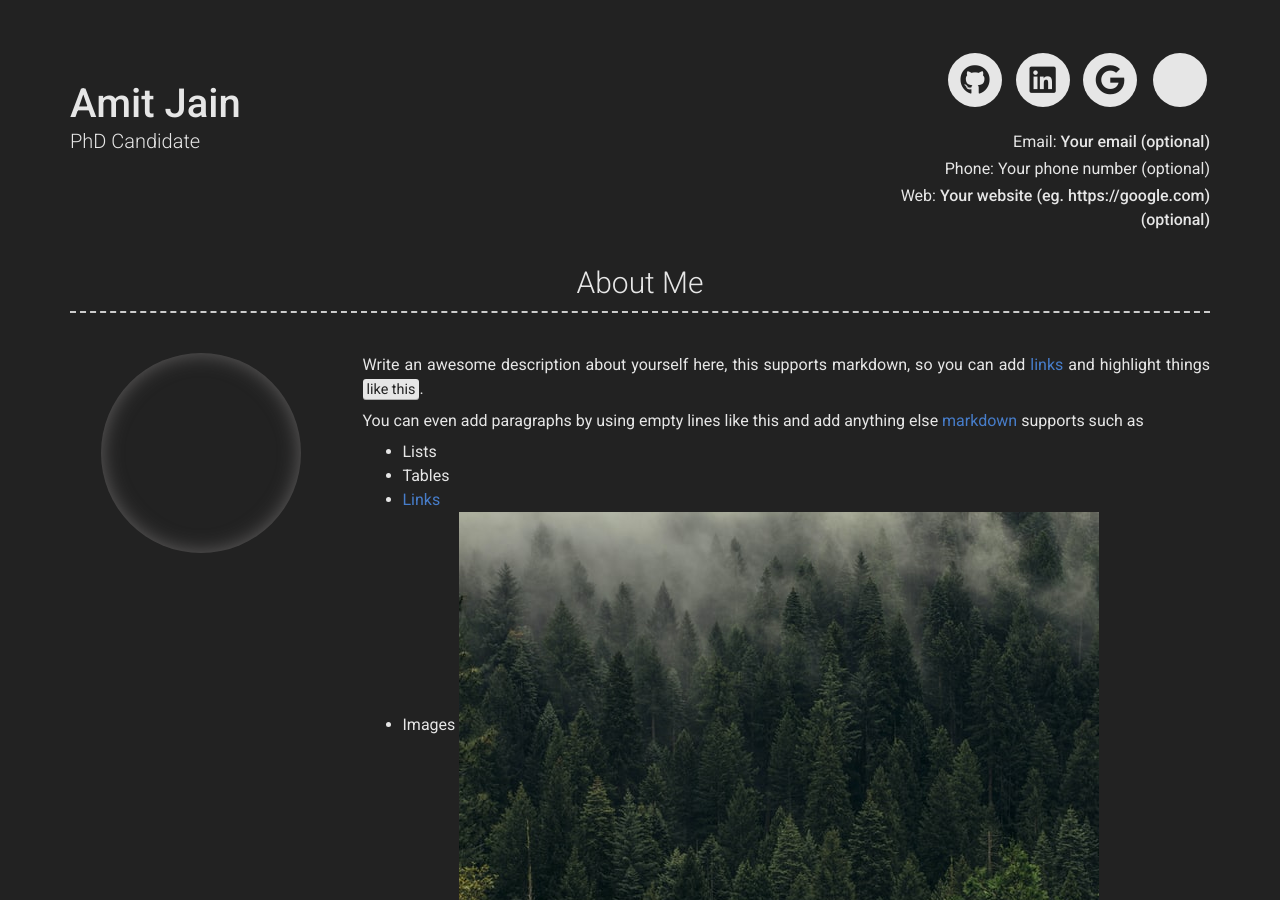
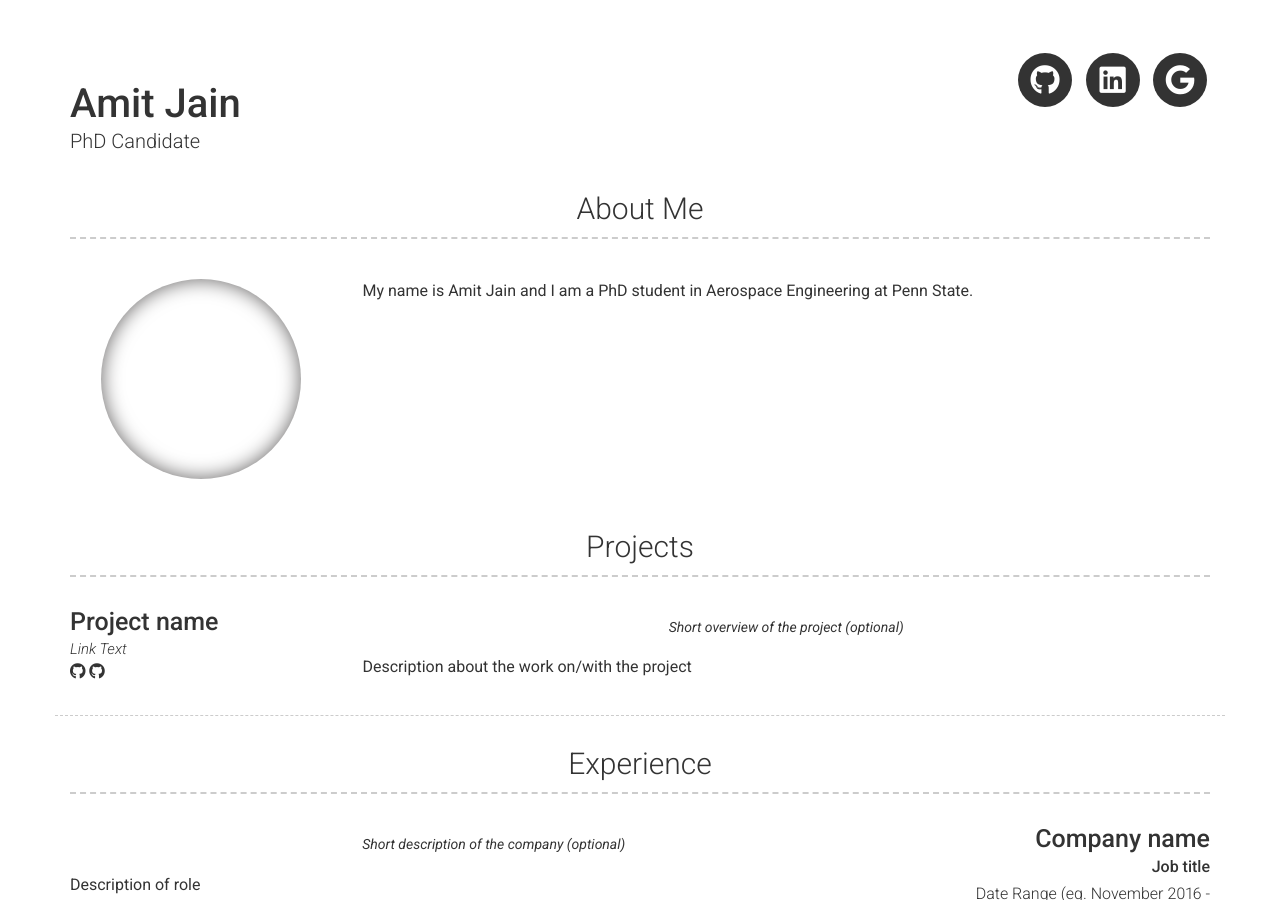
Before and after one commit to axj307/axj307.github.io, a Jekyll site: the page built from index.md, in a window 1280 px wide and 900 px high. Built offline with Jekyll 4.4.1, drawn with Linux system fonts in a browser that asks for light colours; nearby versions of some CDN libraries; some of the changed text lies outside the part shown.

```diff
--- a/_config.yml
+++ b/_config.yml
@@ -8,15 +8,15 @@ version: 2
 # Personal info
 name: Amit Jain
 title: PhD Candidate
-email: Your email (optional)
+#email: Your email (optional)
 # email_title: Email (Email title override)
-phone: Your phone number (optional)
+#phone: Your phone number (optional)
 # phone_title: Phone (Phone title override)
-website: Your website (eg. https://google.com)(optional)
+#website: Your website (eg. https://google.com)(optional)
 # website_title: Web (Website title override)
 
 # Dark Mode (true/false/never)
-darkmode: true
+darkmode: false
 
 # Social links
 github_username:  axj307
@@ -24,10 +24,10 @@ linkedin_username: amit-jain-821885a3
 googlescholar_username: 3j3fELQAAAAJ
 
 # Additional icon links
-additional_links:
-- title: Link name
-  icon: Font Awesome brand icon name (eg. fab fa-twitter) (https://fontawesome.com/icons?d=gallery&s=brands&m=free)
-  url: Link url (eg. https://google.com)
+#additional_links:
+#- title: Link name
+#  icon: Font Awesome brand icon name (eg. fab fa-twitter) (https://fontawesome.com/icons?d=gallery&s=brands&m=free)
+#  url: Link url (eg. https://google.com)
 # - title: another link
 #   icon: font awesome brand icon name (eg. fab fa-twitter) (https://fontawesome.com/icons?d=gallery&s=brands&m=free)
 #   url: Link url (eg. https://google.com)
@@ -42,13 +42,14 @@ additional_links:
 # about_title: About Me (Use this to override about section title)
 about_profile_image: Directory of profile image (eg. images/profile.jpg)
 about_content: | # this will include new lines to allow paragraphs
-  Write an awesome description about yourself here, this supports markdown, so you can add [links](http://foobar.com) and highlight things <mark>like this</mark>.
-
-  You can even add paragraphs by using empty lines like this and add anything else [markdown](https://www.markdownguide.org/getting-started#what-is-markdown) supports such as
-    - Lists
-    - Tables
-    - <a href="google.com">Links</a>
-    - Images ![alt text](/images/landscape-trees.jpg "Trees")
+  My name is Amit Jain and I am a PhD student in Aerospace Engineering at Penn State.
+#  Write an awesome description about yourself here, this supports markdown, so you can add [links](http://foobar.com) and highlight things <mark>like this</mark>.
+#
+#  You can even add paragraphs by using empty lines like this and add anything else [markdown](https://www.markdownguide.org/getting-started#what-is-markdown) supports such as
+#    - Lists
+#    - Tables
+#    - <a href="google.com">Links</a>
+#    - Images ![alt text](/images/landscape-trees.jpg "Trees")
 
 content:
   - title: Projects # Title for the section
@@ -94,15 +95,15 @@ content:
           Short institution or course description (optional)
         description: | # this will include new lines to allow paragraphs
           Description of qualification
-  - title: A Little More About Me
-    layout: text
-    content: | # this will include new lines to allow paragraphs
-      This is where you can write a little more about yourself. You could title this section **Interests** and include some of your other interests.
-
-      Or you could title it **Skills** and write a bit more about things that make you more desirable, like *leadership* or *teamwork*
+#  - title: A Little More About Me
+#    layout: text
+#    content: | # this will include new lines to allow paragraphs
+#      This is where you can write a little more about yourself. You could title this section **Interests** and include some of your other interests.
+#
+#      Or you could title it **Skills** and write a bit more about things that make you more desirable, like *leadership* or *teamwork*
 
 # Footer
-footer_show_references: true
+footer_show_references: false
 # references_title: References on request (Override references text)
 
 # Build settings
```
